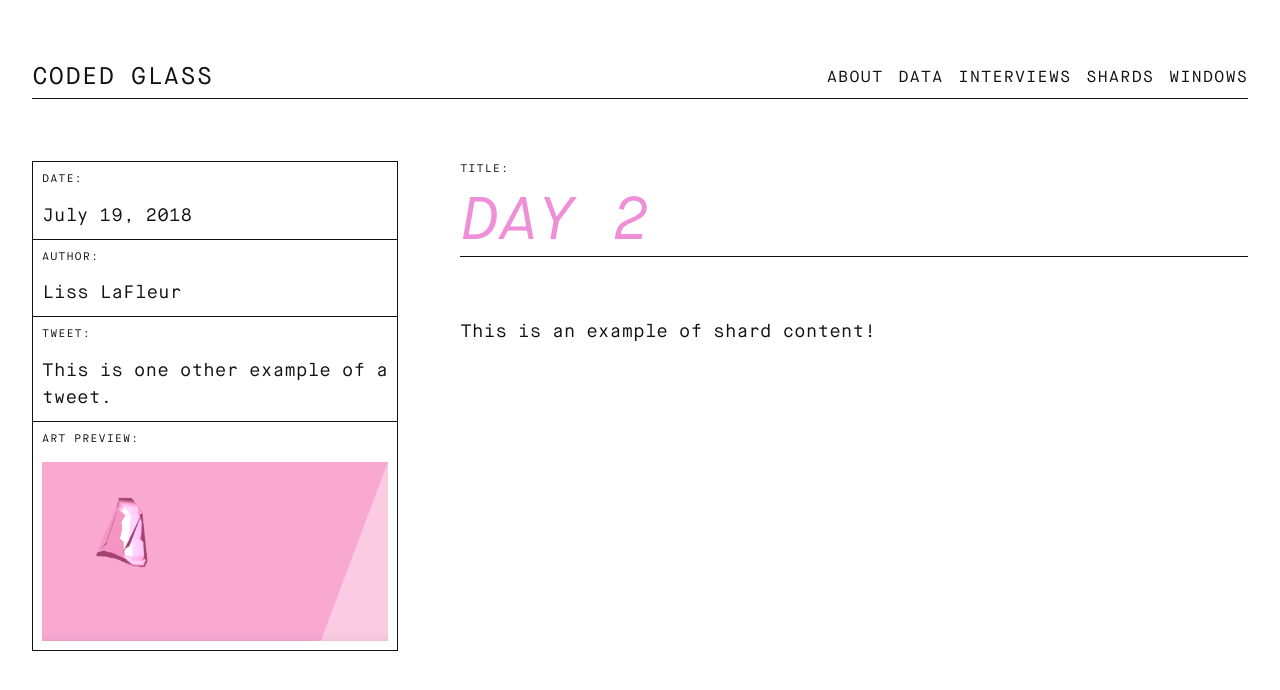
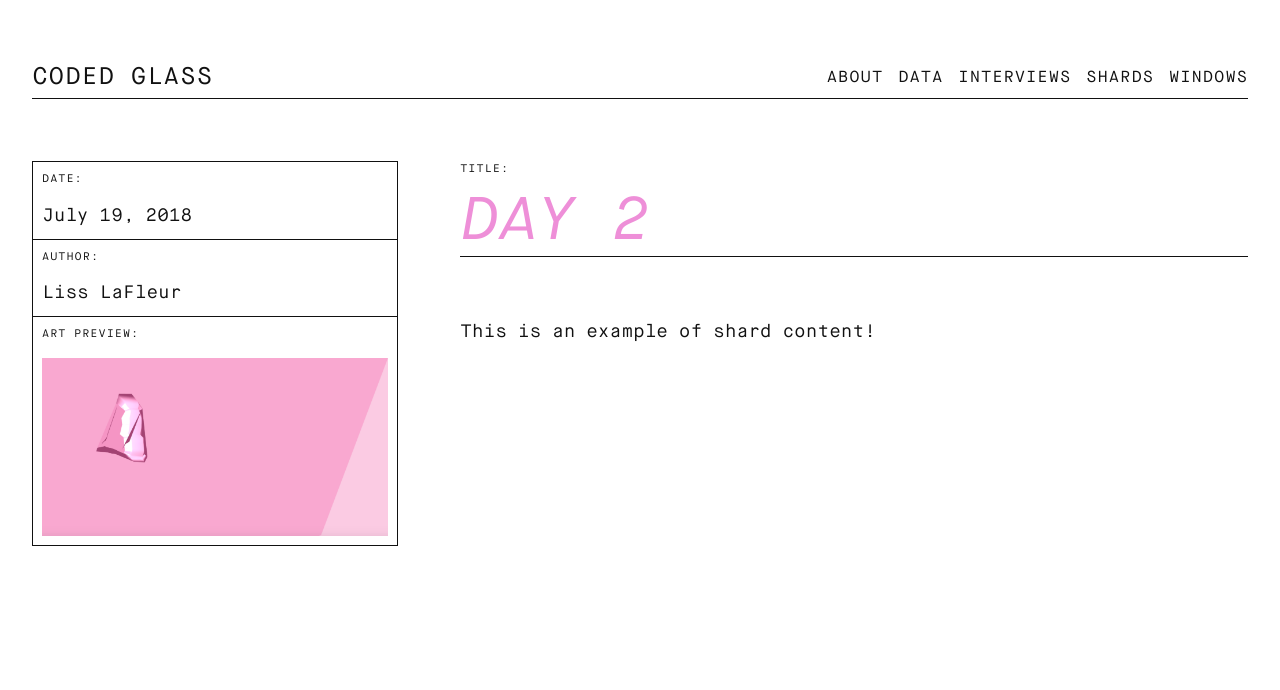
Before and after one commit to BrianaCamp/looking-glass, a Jekyll site: the page built from _shards/day-2.markdown, in a window 1280 px wide. Shown: the top 690 px of the page. Built offline with Jekyll 4.4.1, drawn with Linux system fonts in a browser that asks for light colours.

Commit message:
remove tweet field and style from shard page ref #26

```diff
--- a/_config.yml
+++ b/_config.yml
@@ -32,7 +32,6 @@ defaults:
     layout: post
     permalink: "/shards/:title/"
     author: ''
-    tweet: ''
     image: ''
     description: ''
     keywords: ''
--- a/_layouts/post.html
+++ b/_layouts/post.html
@@ -21,12 +21,6 @@ layout: default
                     </div>
                     <div class="box-content box-content--no-top">
                         <p class="box-content__title">
-                        Tweet:
-                        </p>
-                        <p>{{ page.tweet }}</p>
-                    </div>
-                    <div class="box-content box-content--no-top">
-                        <p class="box-content__title">
                         art preview:
                         </p>
                         <a href="">
```
